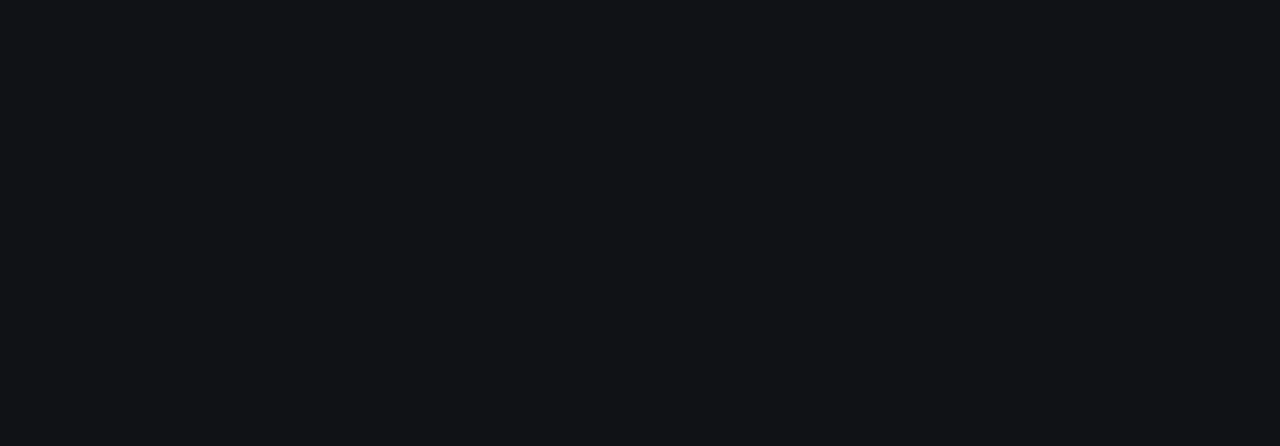
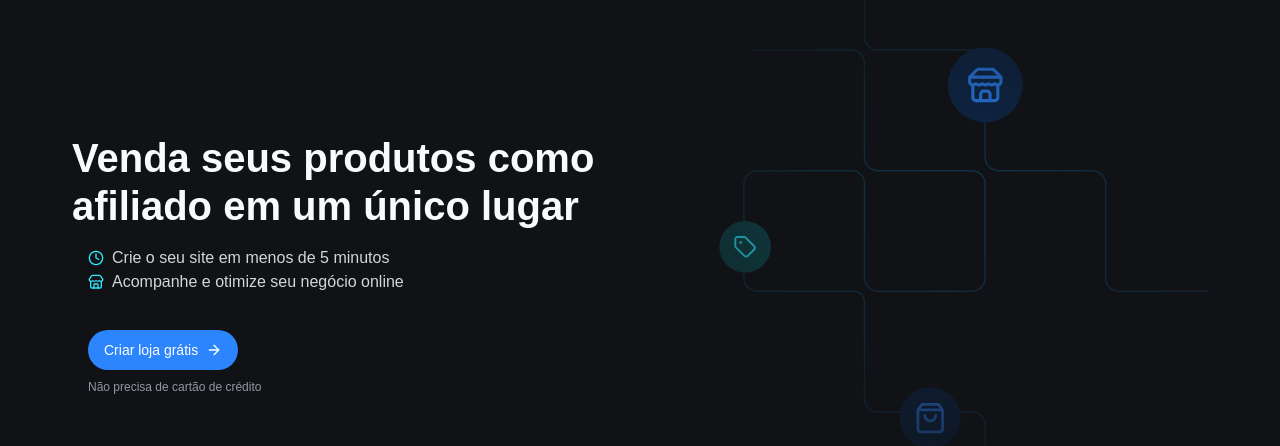
Before and after one commit to YasminFerrariDias/site-blog, a Next.js app: page / in a window 1280 px wide. Shown: the part 87-533 px from the top of the page. Built offline with nearby package versions, Linux system fonts and the light colour scheme.

Commit message:
Seção: Hero

```diff
--- /dev/null
+++ b/src/components/hero-section/hero-section.tsx
@@ -0,0 +1,51 @@
+import { ArrowRight, Clock, Store } from "lucide-react"
+import { Button } from "../ui/button"
+import Image from "next/image"
+import Link from "next/link"
+
+export const HeroSection = () => {
+  return (
+    <section className="container relative flex items-center justify-center mt-16">
+      <div className="grid grid-cols-1 md:grid-cols-2 gap-8 min-h-[20rem] md:h-[36rem] items-center">
+        <div className="flex flex-col items-center justify-center gap-4 md:items-start lg:items-start">
+          <h1 className="text-gray-100 text-heading-hg">Venda seus produtos como afiliado em um único lugar</h1>
+
+
+          <div className="flex flex-col items-center justify-center gap-4 px-4 md:items-start lg:items-start">
+            <div>
+              <div className="flex items-center gap-2">
+                <Clock className="text-cyan-100 h-4 w-4" />
+                <span className="text-gray-200">Crie o seu site em menos de 5 minutos</span>
+              </div>
+
+              <div className="flex items-center gap-2">
+                <Store className="text-cyan-100 h-4 w-4" />
+                <span className="text-gray-200">Acompanhe e otimize seu negócio online</span>
+              </div>
+            </div>
+
+            <div className="text-white flex flex-col gap-2 mt-5 items-center md:items-start ls:items-start">
+              <Link href="/criar-loja">
+                <Button className="rounded-full w-fit">
+                  Criar loja grátis
+                  <ArrowRight />
+                </Button>
+              </Link>
+              <p className="text-gray-300 text-body-xs">Não precisa de cartão de crédito</p>
+            </div>
+          </div>
+        </div>
+
+        <div className="relative h-[20rem] hidden md:h-full order-first md:order-last items center justify-center md:flex lg:flex">
+          <Image
+            src='/hero-section.svg'
+            alt="Ilustração com ícones de store, tag e sacola"
+            width={200} height={400}
+            className="h-full w-auto object-contain"
+          />
+        </div>
+      </div>
+
+    </section>
+  )
+}
--- /dev/null
+++ b/src/components/hero-section/index.ts
@@ -0,0 +1 @@
+export * from './hero-section'
--- a/src/pages/index.tsx
+++ b/src/pages/index.tsx
@@ -1,22 +1,11 @@
-import { Header } from '@/components/header';
-import { Geist, Geist_Mono } from 'next/font/google';
-
-const geistSans = Geist({
-  variable: '--font-geist-sans',
-  subsets: ['latin'],
-});
-
-const geistMono = Geist_Mono({
-  variable: '--font-geist-mono',
-  subsets: ['latin'],
-});
+import { HeroSection } from "@/components/hero-section";
 
 export default function Home() {
   return (
-    <div
-      className={`${geistSans.variable} ${geistMono.variable} grid grid-rows-[20px_1fr_20px] items-center justify-items-center min-h-screen p-8 pb-20 gap-16 sm:p-20 font-[family-name:var(--font-geist-sans)]`}
-    >
-
-    </div>
+   <>
+      <article className="flex flex-col">
+        <HeroSection />
+      </article>
+   </>
   );
 }
```
Also changed, not shown: public/hero-section.svg (added).
